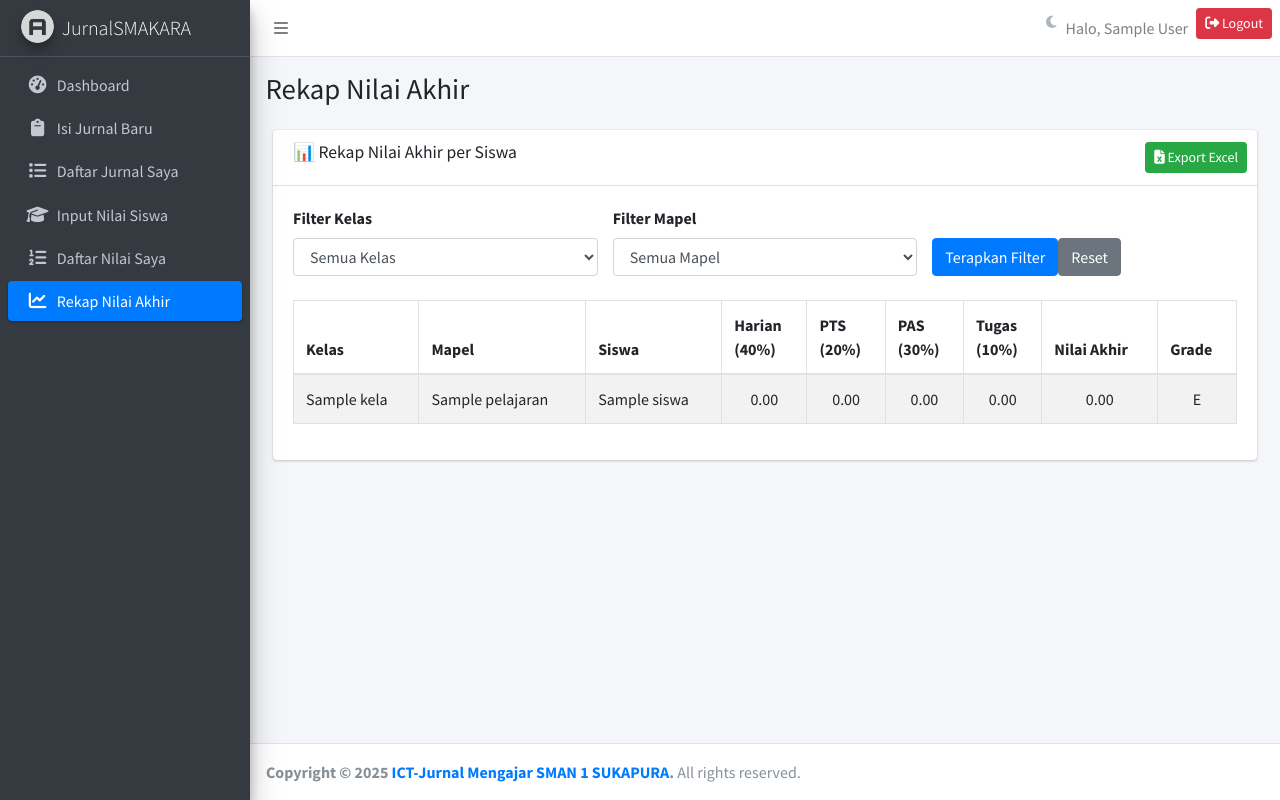
After one commit to noobbeast/jurnal_guru_sma, a PHP site: page /guru/rekap_nilai_akhir.php in a window 1280 px wide. The commit adds this page. Run offline with PHP 8.4, Linux system fonts and the light colour scheme; the visitor is signed in with stand-in values (Sample User, id 1); tables that the repository leaves empty or names only in its code hold one stand-in row (values such as "Sample post"); some libraries are stand-ins or nearby versions.

Commit message:
tambah filter

```diff
--- /dev/null
+++ b/guru/rekap_nilai_akhir.php
@@ -0,0 +1,221 @@
+<?php
+session_start();
+if (!isset($_SESSION['user_id']) || $_SESSION['role'] != 'guru') {
+    header("Location: ../index.php");
+    exit;
+}
+include '../koneksi.php';
+
+$guru_id = $_SESSION['guru_id'];
+
+// Ambil daftar kelas & mapel yang diampu (untuk filter)
+$sql_kelas = "SELECT DISTINCT k.id, k.nama_kelas
+              FROM guru_mapel_kelas gmk
+              JOIN kelas k ON gmk.kelas_id = k.id
+              WHERE gmk.guru_id = ?
+              ORDER BY k.nama_kelas";
+$stmt = $conn->prepare($sql_kelas);
+$stmt->execute([$guru_id]);
+$kelas_list = $stmt->fetchAll();
+
+$sql_mapel = "SELECT DISTINCT m.id, m.nama_mapel
+              FROM guru_mapel_kelas gmk
+              JOIN mata_pelajaran m ON gmk.mapel_id = m.id
+              WHERE gmk.guru_id = ?
+              ORDER BY m.nama_mapel";
+$stmt = $conn->prepare($sql_mapel);
+$stmt->execute([$guru_id]);
+$mapel_list = $stmt->fetchAll();
+
+// Ambil filter dari GET
+$filter_kelas = $_GET['kelas_id'] ?? '';
+$filter_mapel = $_GET['mapel_id'] ?? '';
+
+// Query untuk rekap nilai (dengan filter)
+$sql_kelas_mapel = "SELECT DISTINCT k.id as kelas_id, k.nama_kelas, m.id as mapel_id, m.nama_mapel
+                    FROM guru_mapel_kelas gmk
+                    JOIN kelas k ON gmk.kelas_id = k.id
+                    JOIN mata_pelajaran m ON gmk.mapel_id = m.id
+                    WHERE gmk.guru_id = ?";
+
+$params = [$guru_id];
+
+if ($filter_kelas) {
+    $sql_kelas_mapel .= " AND k.id = ?";
+    $params[] = $filter_kelas;
+}
+
+if ($filter_mapel) {
+    $sql_kelas_mapel .= " AND m.id = ?";
+    $params[] = $filter_mapel;
+}
+
+$sql_kelas_mapel .= " ORDER BY k.nama_kelas, m.nama_mapel";
+
+$stmt = $conn->prepare($sql_kelas_mapel);
+$stmt->execute($params);
+$kelas_mapel_list = $stmt->fetchAll();
+
+// Inisialisasi data rekap
+$rekap_nilai = [];
+
+foreach ($kelas_mapel_list as $km) {
+    $kelas_id = $km['kelas_id'];
+    $mapel_id = $km['mapel_id'];
+
+    // Ambil semua siswa di kelas ini
+    $sql_siswa = "SELECT id, nama FROM siswa WHERE kelas_id = ? ORDER BY nama";
+    $stmt_siswa = $conn->prepare($sql_siswa);
+    $stmt_siswa->execute([$kelas_id]);
+    $siswa_list = $stmt_siswa->fetchAll();
+
+    foreach ($siswa_list as $siswa) {
+        // Ambil nilai per jenis penilaian
+        $sql_nilai = "SELECT jenis_penilaian, AVG(nilai) as rata_rata
+                      FROM nilai_siswa
+                      WHERE guru_id = ? AND kelas_id = ? AND mapel_id = ? AND siswa_id = ?
+                      GROUP BY jenis_penilaian";
+        $stmt_nilai = $conn->prepare($sql_nilai);
+        $stmt_nilai->execute([$guru_id, $kelas_id, $mapel_id, $siswa['id']]);
+        $nilai_list = $stmt_nilai->fetchAll();
+
+        // Hitung nilai per jenis
+        $nilai_harian = 0;
+        $nilai_pts = 0;
+        $nilai_pas = 0;
+        $nilai_tugas = 0;
+
+        foreach ($nilai_list as $n) {
+            switch ($n['jenis_penilaian']) {
+                case 'Harian': $nilai_harian = $n['rata_rata']; break;
+                case 'PTS': $nilai_pts = $n['rata_rata']; break;
+                case 'PAS': $nilai_pas = $n['rata_rata']; break;
+                case 'Tugas': $nilai_tugas = $n['rata_rata']; break;
+            }
+        }
+
+        // Hitung nilai akhir (bobot: harian 40%, pts 20%, pas 30%, tugas 10%)
+        $nilai_akhir = ($nilai_harian * 0.4) + ($nilai_pts * 0.2) + ($nilai_pas * 0.3) + ($nilai_tugas * 0.1);
+
+        // Simpan ke array rekap
+        $rekap_nilai[] = [
+            'kelas' => $km['nama_kelas'],
+            'mapel' => $km['nama_mapel'],
+            'siswa' => $siswa['nama'],
+            'harian' => number_format($nilai_harian, 2),
+            'pts' => number_format($nilai_pts, 2),
+            'pas' => number_format($nilai_pas, 2),
+            'tugas' => number_format($nilai_tugas, 2),
+            'akhir' => number_format($nilai_akhir, 2),
+            'grade' => getGrade($nilai_akhir)
+        ];
+    }
+}
+
+// Fungsi konversi nilai ke grade
+function getGrade($nilai) {
+    if ($nilai >= 85) return 'A';
+    if ($nilai >= 75) return 'B';
+    if ($nilai >= 65) return 'C';
+    if ($nilai >= 55) return 'D';
+    return 'E';
+}
+
+ob_start();
+?>
+<div class="container-fluid">
+    <div class="row">
+        <div class="col-12">
+            <div class="card">
+                <div class="card-header">
+                    <h3 class="card-title">📊 Rekap Nilai Akhir per Siswa</h3>
+                    <div class="card-tools">
+                        <a href="export_nilai_akhir_excel.php<?=
+                            ($filter_kelas ? '?kelas_id=' . $filter_kelas : '') .
+                            ($filter_mapel ? ($filter_kelas ? '&' : '?') . 'mapel_id=' . $filter_mapel : '')
+                        ?>" class="btn btn-success btn-sm">
+                            <i class="fas fa-file-excel"></i> Export Excel
+                        </a>
+                    </div>
+                </div>
+                <div class="card-body">
+                    <!-- Form Filter -->
+                    <form method="GET" class="row g-3 mb-4">
+                        <div class="col-md-4">
+                            <label class="form-label">Filter Kelas</label>
+                            <select name="kelas_id" class="form-control">
+                                <option value="">Semua Kelas</option>
+                                <?php foreach ($kelas_list as $kelas): ?>
+                                    <option value="<?= $kelas['id'] ?>" <?= ($kelas['id'] == $filter_kelas) ? 'selected' : '' ?>>
+                                        <?= htmlspecialchars($kelas['nama_kelas']) ?>
+                                    </option>
+                                <?php endforeach; ?>
+                            </select>
+                        </div>
+                        <div class="col-md-4">
+                            <label class="form-label">Filter Mapel</label>
+                            <select name="mapel_id" class="form-control">
+                                <option value="">Semua Mapel</option>
+                                <?php foreach ($mapel_list as $mapel): ?>
+                                    <option value="<?= $mapel['id'] ?>" <?= ($mapel['id'] == $filter_mapel) ? 'selected' : '' ?>>
+                                        <?= htmlspecialchars($mapel['nama_mapel']) ?>
+                                    </option>
+                                <?php endforeach; ?>
+                            </select>
+                        </div>
+                        <div class="col-md-4 d-flex align-items-end">
+                            <button type="submit" class="btn btn-primary">Terapkan Filter</button>
+                            <a href="rekap_nilai_akhir.php" class="btn btn-secondary ms-2">Reset</a>
+                        </div>
+                    </form>
+
+                    <!-- Tabel Rekap -->
+                    <div class="table-responsive">
+                        <table class="table table-bordered table-striped">
+                            <thead>
+                                <tr>
+                                    <th>Kelas</th>
+                                    <th>Mapel</th>
+                                    <th>Siswa</th>
+                                    <th>Harian<br>(40%)</th>
+                                    <th>PTS<br>(20%)</th>
+                                    <th>PAS<br>(30%)</th>
+                                    <th>Tugas<br>(10%)</th>
+                                    <th>Nilai Akhir</th>
+                                    <th>Grade</th>
+                                </tr>
+                            </thead>
+                            <tbody>
+                                <?php if (count($rekap_nilai) > 0): ?>
+                                    <?php foreach ($rekap_nilai as $data): ?>
+                                        <tr>
+                                            <td><?= htmlspecialchars($data['kelas']) ?></td>
+                                            <td><?= htmlspecialchars($data['mapel']) ?></td>
+                                            <td><?= htmlspecialchars($data['siswa']) ?></td>
+                                            <td class="text-center"><?= $data['harian'] ?></td>
+                                            <td class="text-center"><?= $data['pts'] ?></td>
+                                            <td class="text-center"><?= $data['pas'] ?></td>
+                                            <td class="text-center"><?= $data['tugas'] ?></td>
+                                            <td class="text-center fw-bold"><?= $data['akhir'] ?></td>
+                                            <td class="text-center fw-bold"><?= $data['grade'] ?></td>
+                                        </tr>
+                                    <?php endforeach; ?>
+                                <?php else: ?>
+                                    <tr>
+                                        <td colspan="9" class="text-center">Belum ada data nilai.</td>
+                                    </tr>
+                                <?php endif; ?>
+                            </tbody>
+                        </table>
+                    </div>
+                </div>
+            </div>
+        </div>
+    </div>
+</div>
+<?php
+$content = ob_get_clean();
+
+$title = "Rekap Nilai Akhir";
+include 'template.php';
+?>
--- a/guru/template.php
+++ b/guru/template.php
@@ -79,6 +79,12 @@ if (!isset($title)) $title = "Dashboard Guru";
                             <a href="daftar_nilai.php" class="nav-link <?= basename($_SERVER['PHP_SELF']) == 'daftar_nilai.php' ? 'active' : '' ?>">
                                 <i class="nav-icon fas fa-list-ol"></i>
                                 <p>Daftar Nilai Saya</p>
+                            </a>
+                        </li>
+                        <li class="nav-item">
+                            <a href="rekap_nilai_akhir.php" class="nav-link <?= basename($_SERVER['PHP_SELF']) == 'rekap_nilai_akhir.php' ? 'active' : '' ?>">
+                                <i class="nav-icon fas fa-chart-line"></i>
+                                <p>Rekap Nilai Akhir</p>
                             </a>
                         </li>
                     </ul>
```
Also changed, not shown: guru/export_nilai_akhir_excel.php (added, +182 -0 lines).
